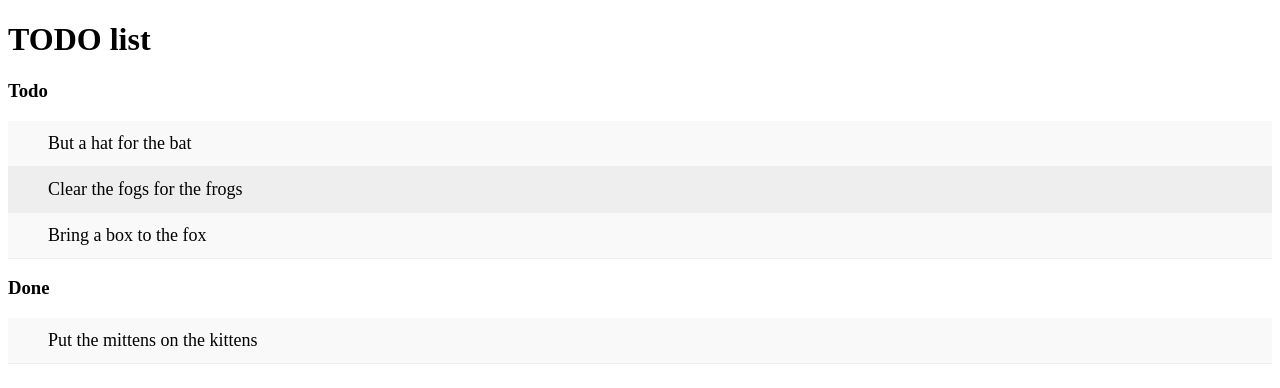
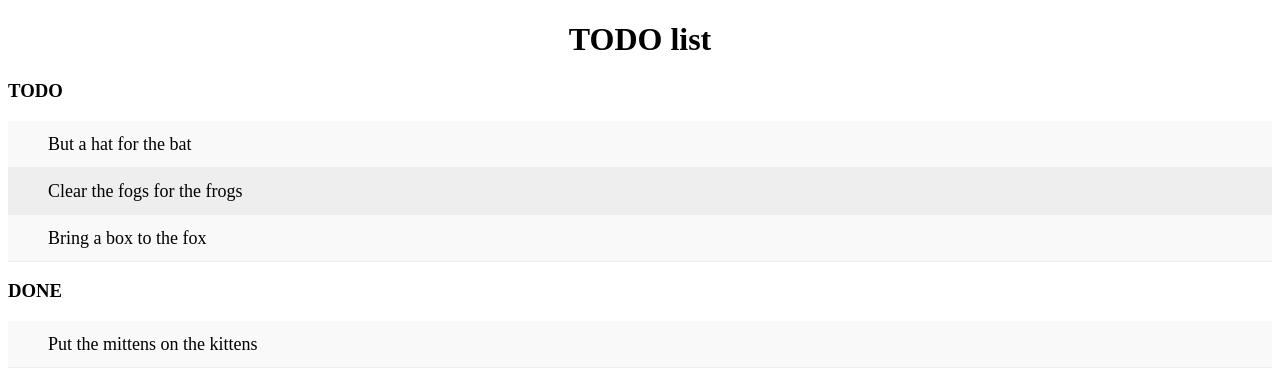
Before and after one commit to zuki07/todo-list, a plain HTML site: page index.html in a window 1280 px wide. Drawn offline with Linux system fonts and the light colour scheme.

Commit message:
Changed line 20 to get conflict

```diff
--- a/index.html
+++ b/index.html
@@ -5,10 +5,10 @@
     <title>TODO List</title>
     <style>
       h1{
-        text-align:left;
+        text-align:center;
       }
       h3{
-        text-transform: capitalize;
+        text-transform: uppercase;
       }
       ul{
         margin: 0;
@@ -17,7 +17,7 @@
       ul li{
         cursor:pointer;
         position:relative;
-        padding: 12px 8px 12px 40px;
+        padding: 13px 8px 12px 40px;
         background: #eee;
         font-size: 18px;
         transition: 0.2s;
```
